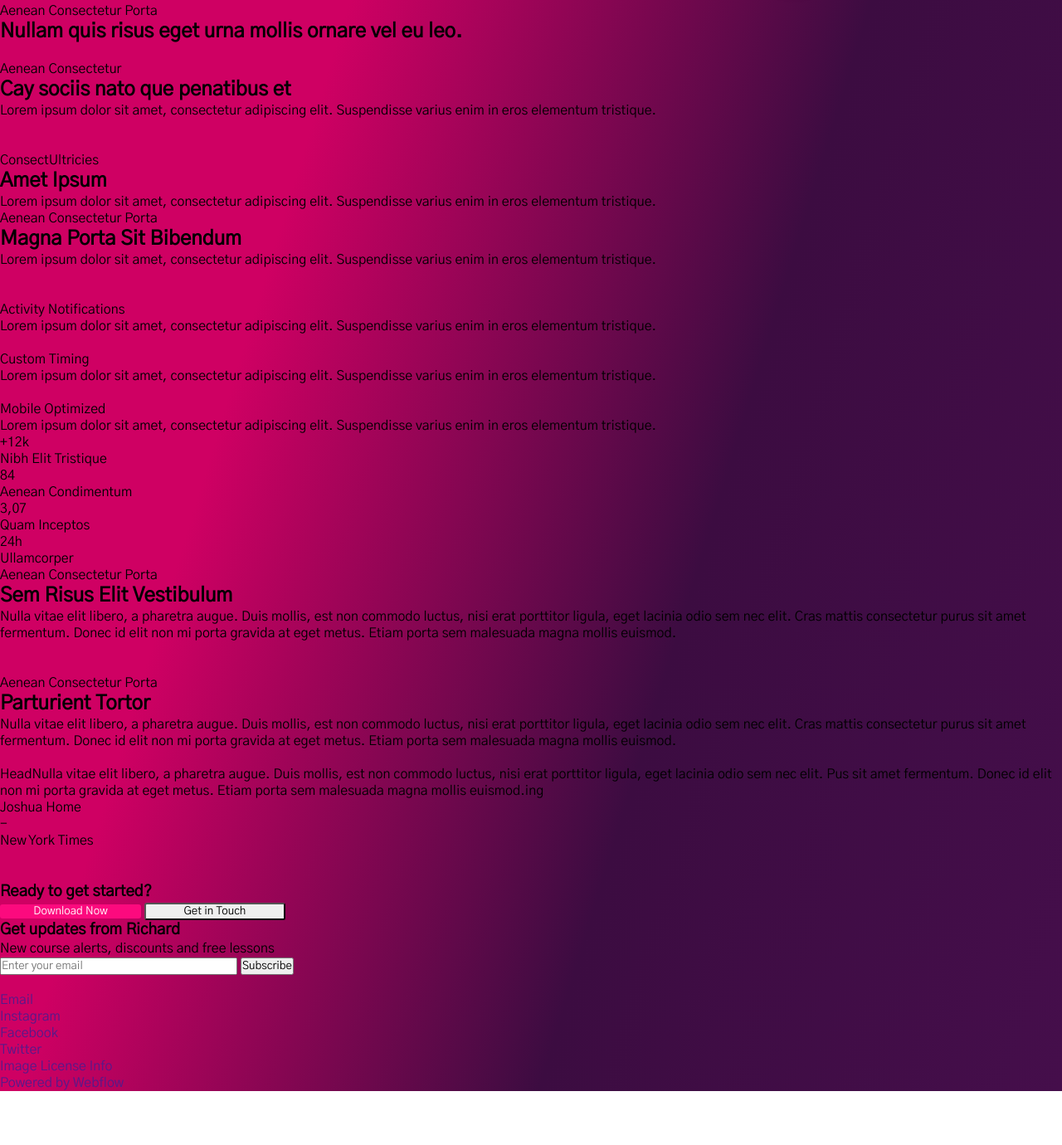
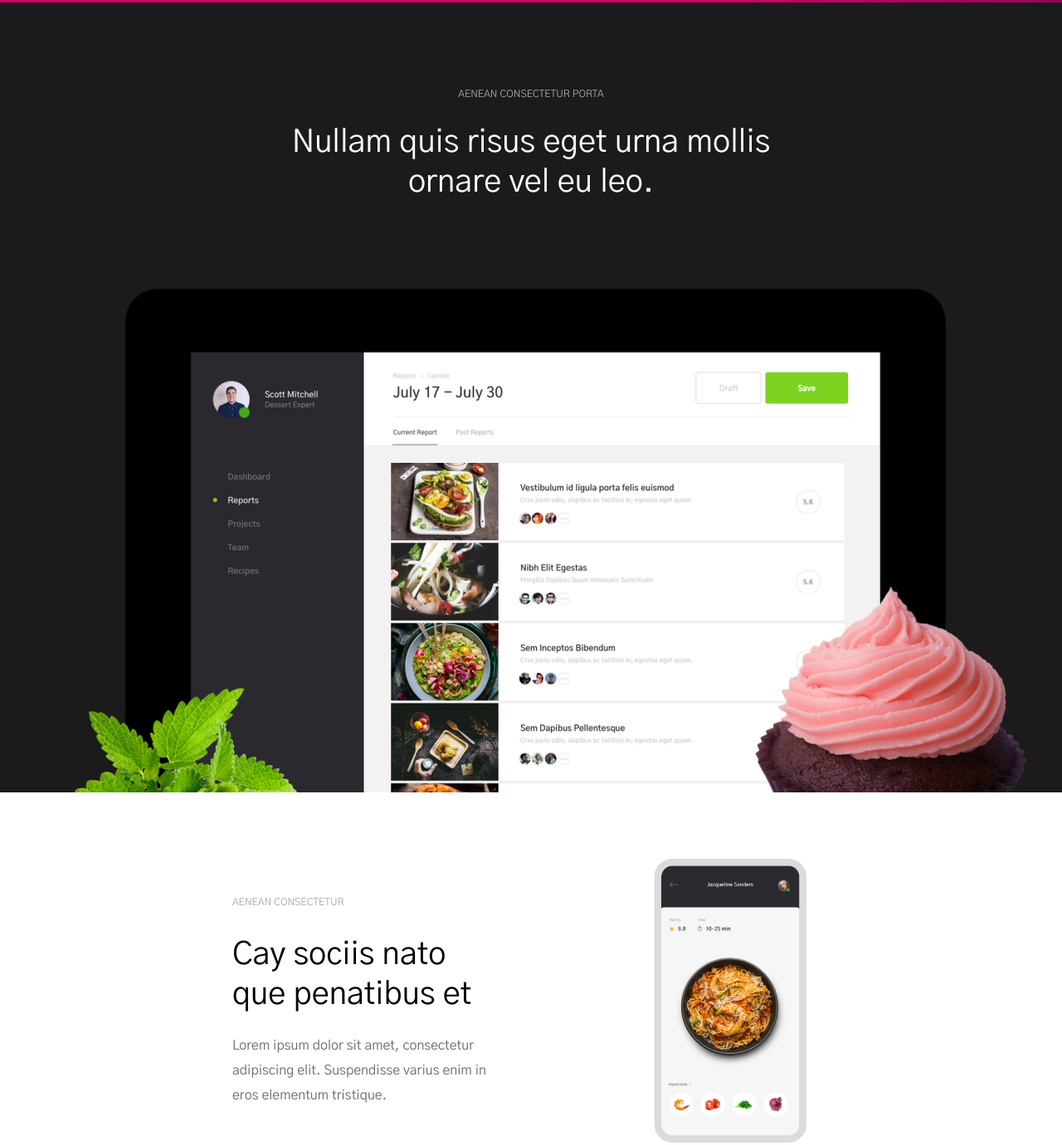
Before and after one commit to Panndora1/richard-site, a plain HTML site: page index.html in a window 1280 px wide. Shown: the part 685-2065 px from the top of the page at 83% size. Before the commit the page ends 2000 px from the top, so only its background shows below. Drawn offline with Linux system fonts and the light colour scheme.

Commit message:
feat: add style for html

```diff
--- a/index.html
+++ b/index.html
@@ -35,53 +35,53 @@
         </section>
         <section class="app">
             <div class="app__container">
-                <p class="app__text">Aenean Consectetur Porta</p>
-                <h2 class="app__header">Nullam quis risus eget urna mollis ornare vel eu leo.</h2>
-                <img src="" alt="" class="app__img">
+                <p class="app__text text">Aenean Consectetur Porta</p>
+                <h2 class="app__header title">Nullam quis risus eget urna mollis ornare vel eu leo.</h2>
+                <img src="./docs/app.png" alt="app" class="app__img">
             </div>
         </section>
         <section class="about">
             <div class="about__container">
                 <div class="about__description">
-                    <p class="about__text">Aenean Consectetur</p>
-                    <h2 class="about__title">Cay sociis nato que penatibus et</h2>
-                    <p class="about__desc">Lorem ipsum dolor sit amet, consectetur adipiscing elit. Suspendisse varius enim in eros elementum tristique.</p>
+                    <p class="about__text text">Aenean Consectetur</p>
+                    <h2 class="about__title title">Cay sociis nato que penatibus et</h2>
+                    <p class="about__desc desc">Lorem ipsum dolor sit amet, consectetur adipiscing elit. Suspendisse varius enim in eros elementum tristique.</p>
                 </div>
-                <img src="" alt="" class="about__img">
+                <img src="./docs/Frame1.png" alt="frame" class="about__img">
             </div>
             <div class="about__container">
-                <img src="" alt="" class="about__img">
+                <img src="./docs/Frame2.png" alt="frame" class="about__img">
                 <div class="about__description">
-                    <p class="about__text">ConsectUltricies</p>
-                    <h2 class="about__title">Amet Ipsum</h2>
-                    <p class="about__desc">Lorem ipsum dolor sit amet, consectetur adipiscing elit. Suspendisse varius enim in eros elementum tristique.</p>
+                    <p class="about__text text right">ConsectUltricies</p>
+                    <h2 class="about__title title right">Amet Ipsum</h2>
+                    <p class="about__desc desc right">Lorem ipsum dolor sit amet, consectetur adipiscing elit. Suspendisse varius enim in eros elementum tristique.</p>
                 </div>
             </div>
             <div class="about__container">
                 <div class="about__description">
-                    <p class="about__text">Aenean Consectetur Porta</p>
-                    <h2 class="about__title">Magna Porta Sit Bibendum</h2>
-                    <p class="about__desc">Lorem ipsum dolor sit amet, consectetur adipiscing elit. Suspendisse varius enim in eros elementum tristique.</p>
+                    <p class="about__text text">Aenean Consectetur Porta</p>
+                    <h2 class="about__title title">Magna Porta Sit Bibendum</h2>
+                    <p class="about__desc desc">Lorem ipsum dolor sit amet, consectetur adipiscing elit. Suspendisse varius enim in eros elementum tristique.</p>
                 </div>
-                <img src="" alt="" class="about__img">
+                <img src="./docs/Frame3.png" alt="frame" class="about__img">
             </div>
         </section>
         <section class="benefits">
             <div class="benefits__container">
                 <div class="benefits__item">
-                    <img src="" alt="" class="benefits__img">
-                    <p class="benefits__title">Activity Notifications</p>
-                    <p class="benefits__desc">Lorem ipsum dolor sit amet, consectetur adipiscing elit. Suspendisse varius enim in eros elementum tristique.</p>
+                    <img src="./docs/1.svg" alt="burger" class="benefits__img">
+                    <p class="benefits__title p">Activity Notifications</p>
+                    <p class="benefits__desc desc">Lorem ipsum dolor sit amet, consectetur adipiscing elit. Suspendisse varius enim in eros elementum tristique.</p>
                 </div>
                 <div class="benefits__item">
-                    <img src="" alt="" class="benefits__img">
-                    <p class="benefits__title">Custom Timing</p>
-                    <p class="benefits__desc">Lorem ipsum dolor sit amet, consectetur adipiscing elit. Suspendisse varius enim in eros elementum tristique.</p>
+                    <img src="./docs/2.svg" alt="spoon and knife" class="benefits__img">
+                    <p class="benefits__title p">Custom Timing</p>
+                    <p class="benefits__desc desc">Lorem ipsum dolor sit amet, consectetur adipiscing elit. Suspendisse varius enim in eros elementum tristique.</p>
                 </div>
                 <div class="benefits__item">
-                    <img src="" alt="" class="benefits__img">
-                    <p class="benefits__title">Mobile Optimized</p>
-                    <p class="benefits__desc">Lorem ipsum dolor sit amet, consectetur adipiscing elit. Suspendisse varius enim in eros elementum tristique.</p>
+                    <img src="./docs/3.svg" alt="highwell" class="benefits__img">
+                    <p class="benefits__title p">Mobile Optimized</p>
+                    <p class="benefits__desc desc">Lorem ipsum dolor sit amet, consectetur adipiscing elit. Suspendisse varius enim in eros elementum tristique.</p>
                 </div>
             </div>
         </section>
@@ -89,62 +89,58 @@
             <div class="numbers__container">
                 <div class="numbers__item">
                     <p class="numbers__title">+12k</p>
-                    <p class="numbers__desc">Nibh Elit Tristique</p>
+                    <p class="numbers__desc p">Nibh Elit Tristique</p>
                 </div>
                 <div class="numbers__item">
                     <p class="numbers__title">84</p>
-                    <p class="numbers__desc">Aenean Condimentum</p>
+                    <p class="numbers__desc p">Aenean Condimentum</p>
                 </div>
                 <div class="numbers__item">
                     <p class="numbers__title">3,07</p>
-                    <p class="numbers__desc">Quam Inceptos</p>
+                    <p class="numbers__desc p">Quam Inceptos</p>
                 </div>
                 <div class="numbers__item">
                     <p class="numbers__title">24h</p>
-                    <p class="numbers__desc">Ullamcorper</p>
+                    <p class="numbers__desc p">Ullamcorper</p>
                 </div>
             </div>
         </section>
         <section class="menu">
             <div class="menu__container">
                 <div class="menu__description">
-                    <p class="menu__text">Aenean Consectetur Porta</p>
-                    <h2 class="menu__title">Sem Risus Elit Vestibulum</h2>
-                    <p class="menu__desc">Nulla vitae elit libero, a pharetra augue. Duis mollis, est non commodo luctus, nisi erat porttitor ligula, eget lacinia odio sem nec elit. Cras mattis consectetur purus sit amet fermentum. Donec id elit non mi porta gravida at eget metus. Etiam porta sem malesuada magna mollis euismod.</p>
+                    <p class="menu__text text">Aenean Consectetur Porta</p>
+                    <h2 class="menu__title title">Sem Risus Elit Vestibulum</h2>
+                    <p class="menu__desc desc">Nulla vitae elit libero, a pharetra augue. Duis mollis, est non commodo luctus, nisi erat porttitor ligula, eget lacinia odio sem nec elit. Cras mattis consectetur purus sit amet fermentum. Donec id elit non mi porta gravida at eget metus. Etiam porta sem malesuada magna mollis euismod.</p>
                 </div>
-                <img src="" alt="" class="menu__img">
+                <img src="./docs/burger.png" alt="burger" class="menu__img">
             </div>
             <div class="menu__container">
-                <img src="" alt="" class="menu__img">
+                <img src="./docs/salad.png" alt="salad" class="menu__img">
                 <div class="menu__description">
-                    <p class="menu__text">Aenean Consectetur Porta</p>
-                    <h2 class="menu__title">Parturient Tortor</h2>
-                    <p class="menu__desc">Nulla vitae elit libero, a pharetra augue. Duis mollis, est non commodo luctus, nisi erat porttitor ligula, eget lacinia odio sem nec elit. Cras mattis consectetur purus sit amet fermentum. Donec id elit non mi porta gravida at eget metus. Etiam porta sem malesuada magna mollis euismod.</p>
+                    <p class="menu__text text right">Aenean Consectetur Porta</p>
+                    <h2 class="menu__title title right">Parturient Tortor</h2>
+                    <p class="menu__desc desc right">Nulla vitae elit libero, a pharetra augue. Duis mollis, est non commodo luctus, nisi erat porttitor ligula, eget lacinia odio sem nec elit. Cras mattis consectetur purus sit amet fermentum. Donec id elit non mi porta gravida at eget metus. Etiam porta sem malesuada magna mollis euismod.</p>
                 </div>
             </div>
         </section>
         <section class="quote">
             <div class="quote__container">
-                <img src="" alt="" class="quote__img">
+                <img src="./docs/4.svg" alt="quote" class="quote__img">
                 <p class="quote__text">HeadNulla vitae elit libero, a pharetra augue. Duis mollis, est non commodo luctus, nisi erat porttitor ligula, eget lacinia odio sem nec elit. Pus sit amet fermentum. Donec id elit non mi porta gravida at eget metus. Etiam porta sem malesuada magna mollis euismod.ing</p>
-                <div class="quote__autor">
-                    <p class="quote__text">Joshua Home</p>
-                    <p class="quote__text">-</p>
-                    <p class="quote__text">New York Times</p>
+                <div class="quote_autor">
+                    <p class="quote_autor__text">Joshua Home</p>
+                    <p class="quote_autor__text">-</p>
+                    <p class="quote_autor__text">New York Times</p>
                 </div>
             </div>
         </section>
         <section class="partners">
             <div class="partners__container">
-                <img src="" alt="" class="partners__img">
-                <img src="" alt="" class="partners__img">
-                <img src="" alt="" class="partners__img">
-                <img src="" alt="" class="partners__img">
-                <img src="" alt="" class="partners__img">
+                <img src="./docs/partners.png" alt="partners" class="partners__img">
             </div>
         </section>
         <section class="image">
-            <img src="" alt="" class="image">
+            <img src="./docs/phone.png" alt="phones" class="image__img">
         </section>
         <section class="offer">
             <div class="offer__section">
--- a/style.css
+++ b/style.css
@@ -4,6 +4,7 @@
     list-style: none;
     text-decoration: none;
     font-family: 'Gothic A1' ,'Courier New', Courier, monospace;
+
 }
 
 .body {
@@ -108,6 +109,7 @@
     height: 100%;
     max-height: 66px;
     border-radius: 3px;
+    cursor: pointer;
 }
 
 .first_screen__btn,
@@ -129,3 +131,352 @@
     width: 100%;
     height: auto;
 }
+
+.app {
+    background-color: #1B1B1B;
+}
+
+.app__container {
+    width: 100%;
+    max-width: 1200px;
+    margin: 0 auto;
+    padding: 0px;
+}
+
+.text {
+    font-style: normal;
+    font-weight: 400;
+    font-size: 12px;
+    line-height: 20px;
+    text-transform: uppercase;
+}
+
+.app__text {
+    color: #A8A8A8;
+    text-align: center;
+    padding-top: 100px;
+    padding-bottom: 25px;
+}
+
+.title {
+    font-style: normal;
+    font-weight: 400;
+    font-size: 38px;
+    line-height: 48px;
+}
+
+.app__header {
+    width: 100%;
+    max-width: 600px;
+    margin: 0 auto;
+    padding-bottom: 55px;
+    text-align: center;
+    color: #FFFFFF;
+}
+
+.app__img {
+    display: flex;
+    width: 100%;
+    max-width: 1200px;
+    margin: 0;
+    padding: 0;
+}
+
+.about,
+.benefits,
+.numbers,
+.menu,
+.quote,
+.partners,
+.image {
+    background-color: #fff;
+    padding: 0 20px;
+}
+
+.about__container,
+.menu__container {
+    display: flex;
+    justify-content: center;
+    width: 100%;
+    max-width: 1000px;
+    margin: 0 auto;
+    padding: 80px 0;
+}
+
+.about__description,
+.menu__description {
+    display: flex;
+    justify-content: center;
+    align-items: flex-start;
+    flex-direction: column;
+    width: 70%;
+    max-width: 450px;
+    margin-left: 30px;
+}
+
+.about__description:nth-child(2n) {
+    align-items: flex-end;
+}
+
+.about__text {
+    color: #A8A8A8;
+    align-self: flex-start;
+    margin-bottom: 30px;
+}
+
+.about__title {
+    color: #000000;
+    width: 100%;
+    max-width: 306px;
+    align-self: flex-start;
+}
+
+.desc {
+    font-style: normal;
+    font-weight: 400;
+    font-size: 16px;
+    line-height: 30px;
+    color: #6B6B6B;
+}
+
+.about__desc {
+    justify-self: start;
+    margin-top: 22px;
+    width: 100%;
+    max-width: 306px;
+}
+
+.right {
+    align-self: flex-end;
+    text-align: end;
+}
+
+.about__img {
+    width: 30%;
+    max-width: 558px;
+    height: auto;
+    align-self: center;
+}
+
+.benefits__container {
+    display: flex;
+    justify-content: center;
+    width: 80%;
+    max-width: 1200px;
+    margin: 0 auto;
+    padding: 30px;
+    gap: 20px;
+}
+
+.benefits__item {
+    display: flex;
+    flex-direction: column;
+    align-items: center;
+    justify-content: center;
+    flex-wrap: nowrap;
+    max-width: 350px;
+    margin: 20px;
+}
+
+.benefits__img {
+    width: 100%;
+    max-width: 80px;
+    margin-bottom: 40px;
+}
+
+.p {
+    font-style: normal;
+    font-weight: 700;
+    font-size: 18px;
+    line-height: 24px;
+    text-align: center;
+    color: #000000;
+}
+
+.benefits__title {
+    margin-bottom: 17px;
+    width: 80%;
+    max-width: 300px;
+    margin: 0 auto;
+}
+
+.benefits__desc {
+    text-align: center;
+}
+
+.numbers__container {
+    display: flex;
+    justify-content: center;
+    gap: 120px;
+    padding: 70px 0;
+    width: 80%;
+    max-width: 1200px;
+    margin: auto;
+}
+
+.numbers__item {
+
+    max-width: 324px;
+}
+
+.numbers__title {
+    font-style: normal;
+    font-weight: 400;
+    font-size: 59px;
+    line-height: 90px;
+    text-align: center;
+    color: #333333;
+    padding-bottom: 10px;
+}
+
+.menu__container {
+    justify-content: space-between;
+}
+
+.menu__description {
+    width: 50%;
+    max-width: 450px;
+}
+
+.menu__description:nth-child(1n) {
+    padding-right: 40px;
+}
+
+.menu__description:nth-child(2n) {
+    padding-left: 40px;
+}
+
+.menu__text {
+    padding-bottom: 25px;
+}
+
+.menu__title {
+    padding-bottom: 22px;
+}
+
+.menu__img {
+    align-self: center;
+    width: 50%;
+    max-width: 519px;
+    height: auto;
+}
+
+.quote__container {
+    display: flex;
+    flex-direction: column;
+    align-items: center;
+    justify-content: center;
+    width: 100%;
+    max-width: 720px;
+    margin: 0 auto;
+    padding: 80px 0;
+}
+
+.quote__img {
+    width: 100%;
+    max-width: 58px;
+    padding-bottom: 63px;
+}
+
+.quote__text {
+    font-style: normal;
+    font-weight: 400;
+    font-size: 24px;
+    line-height: 40px;
+    text-align: center;
+    color: #6B6B6B;
+    padding-bottom: 17px;
+}
+
+.quote_autor {
+    display: flex;
+    width: 100%;
+    max-width: 300px;
+    justify-content: space-between;
+}
+
+.quote_autor__text {
+    font-style: normal;
+    font-weight: 400;
+    font-size: 16px;
+    line-height: 30px;
+    text-align: center;
+    color: #6B6B6B;
+}
+
+.partners__container {
+    width: 100%;
+    max-width: 1200px;
+    height: auto;
+    margin: 0 auto;
+    padding: 70px 0;
+}
+
+.partners__img {
+    display: block;
+    width: 100%;
+    max-width: 1000px;
+    height: auto;
+    margin: 0 auto;
+}
+
+.image {
+    display: flex;
+    width: 100%;
+    padding: 0;
+    margin: 0;
+}
+
+.image__img {
+    width: 100%;
+}
+
+.offer {
+   height: 100%;
+   max-height: 474px;
+}
+
+.offer__section {
+   display: flex;
+   flex-direction: column;
+   margin: 0 auto;
+   justify-content: center;
+   align-items: center;
+   width: 40%;
+   max-width: 395px;
+   padding: 100px 0;
+}
+
+.offer__title {
+    font-style: normal;
+    font-weight: 400;
+    font-size: 38px;
+    line-height: 48px;
+    text-align: center;
+    color: #FFFFFF;
+    padding-bottom: 40px;
+}
+
+.offer__buttons {
+    display: flex;
+    gap: 10px;
+    width: 100%;
+    max-width: 400px;
+    max-height: 70px;
+}
+
+.offer__btn {
+    display: flex;
+    justify-content: center;
+    width: 50%;
+    max-width: 190px;
+    height: 100%;
+    padding: 5% 0;
+}
+
+.offer__btn:nth-child(2n) {
+    box-shadow: inset 0 0 0 1px #B04BB3;
+    border: none;
+    background-color: rgba(207, 0, 99, 0);
+    color: #fff;
+}
```
Also changed, not shown: docs/1.svg (added), docs/2.svg (added), docs/3.svg (added), docs/4.svg (added), docs/Frame1.png (added), docs/Frame2.png (added), docs/Frame3.png (added), docs/Vector.svg (added), docs/app.png (added), docs/bg.png (added), docs/burger.png (added), docs/partners.png (added), docs/phone.png (added), docs/salad.png (added).
